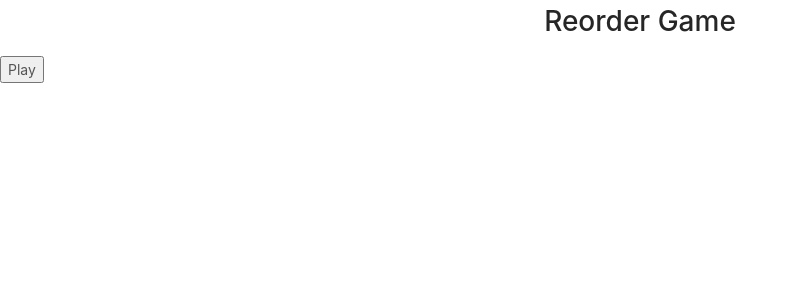
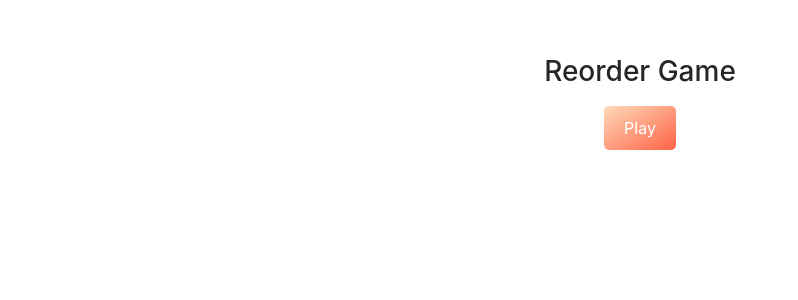
Before and after one commit to mpbstrd/reorder-game, a Nuxt app: page / in a window 1280 px wide. Shown: the top 300 px of the page, without its empty margins (0-798 px from the left). Built offline with nearby package versions, Linux system fonts and the light colour scheme.

Commit message:
center contents and adding colors to buttons

```diff
--- a/components/ReorderGame.vue
+++ b/components/ReorderGame.vue
@@ -1,5 +1,5 @@
 <template>
-    <div>
+    <div style="text-align: center;">
         <h1>Reorder Game</h1>
         <div v-show="playButton" >
             <button @click="showCategory = true; playButton = false;">Play</button>
@@ -60,7 +60,7 @@
                         <!-- modal to -->
                         <p>Correct Answer is: {{ getCorrectOrder() }} </p>
                             <div class="modal-footer">
-                                <button type="button" class="btn btn-secondary" data-dismiss="modal">Close</button>
+                                <button type="button" class="btn btn-secondary" data-dismiss="modal" @click="closeModal">Close</button>
                                 <button type="button" class="btn btn-primary" @click="nextQuestion" v-if="correctAnswer">Next</button>
                             </div>
                         </div>
@@ -245,6 +245,10 @@ export default {
         },
         // if gamecount is 5, then display show results
 
+        closeModal() {
+            this.displayCorrectAnswer = false;
+        },
+
     },
 };
 </script>
@@ -252,6 +256,7 @@ export default {
 <style>
 h1 {
     text-align: center;
+    padding-top: 50px;
 
 }
 ul {
@@ -264,6 +269,7 @@ li {
     background-color: #eee;
     cursor: pointer;
     width: 50%;
+    align-items: center;
 }
 
 button {
@@ -288,4 +294,15 @@ button {
   border-radius: 0.5rem;
 }
 
+button {
+  background: linear-gradient(to bottom right, #FFDAB9, #FF6347);
+  color: #ffffff;
+  border: none;
+  padding: 10px 20px;
+  border-radius: 5px;
+  font-size: 16px;
+  margin-bottom: 10px;
+}
+
+
 </style>
```
